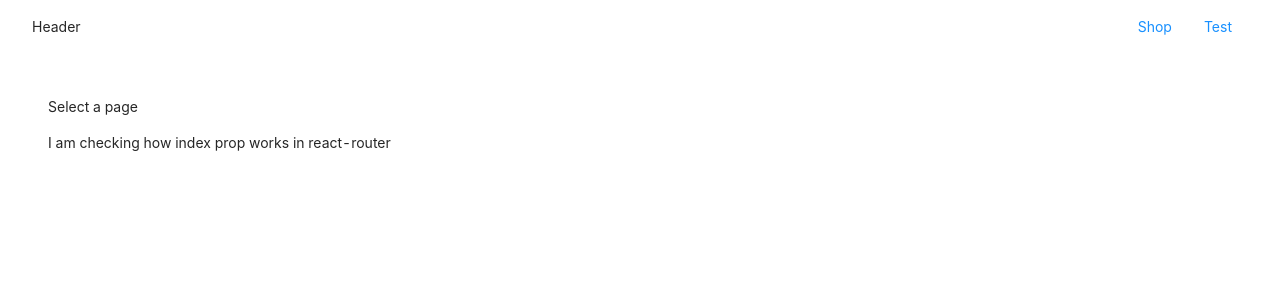
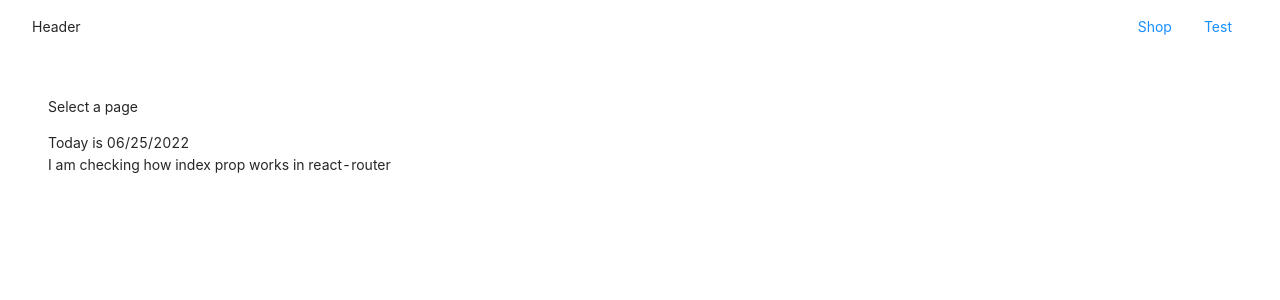
Before and after one commit to Red02Raccoon/shop, a React (Create React App) app: page / in a window 1280 px wide. Shown: the top 300 px of the page. Built offline with nearby package versions, Linux system fonts and the light colour scheme.

Commit message:
create separate component for Home page

```diff
--- a/src/App.tsx
+++ b/src/App.tsx
@@ -1,16 +1,42 @@
-import { Outlet } from 'react-router-dom';
+import { BrowserRouter, Routes, Route } from 'react-router-dom';
+import { FormattedMessage } from 'react-intl';
 
-import { Header } from 'components';
+import { PageNotFound, Shop, Home } from 'pages';
+import { I18nProvider } from 'components';
+
+const locale = 'en';
 
 const App = () => {
     return (
-        <div className="bg-white">
-            <Header />
+        <I18nProvider locale={locale}>
+            <BrowserRouter>
+                <Routes>
+                    <Route path="/" element={<Home />}>
+                        <Route
+                            index
+                            element={
+                                <main style={{ padding: '1rem' }}>
+                                    <p>
+                                        <FormattedMessage id="tr_selectPage" />
+                                    </p>
 
-            <div className="max-w-2xl mx-auto py-16 px-4 sm:py-20 sm:px-6 lg:max-w-7xl lg:px-8">
-                <Outlet />
-            </div>
-        </div>
+                                    <FormattedMessage
+                                        id="tr_myMessage"
+                                        values={{ ts: Date.now() }}
+                                    />
+
+                                    <p>
+                                        <FormattedMessage id="tr_description" />
+                                    </p>
+                                </main>
+                            }
+                        />
+                        <Route path="/shop" element={<Shop />} />
+                    </Route>
+                    <Route path="*" element={<PageNotFound />} />
+                </Routes>
+            </BrowserRouter>
+        </I18nProvider>
     );
 };
 
--- a/src/index.scss
+++ b/src/index.scss
@@ -7,3 +7,7 @@
     display: flex;
     flex-direction: column;
 }
+
+.lang-button {
+    margin-left: auto;
+}
--- a/src/index.tsx
+++ b/src/index.tsx
@@ -1,11 +1,8 @@
 import React from 'react';
 import ReactDOM from 'react-dom/client';
-import { BrowserRouter, Routes, Route } from 'react-router-dom';
 
 import 'antd/dist/antd.css';
 import './index.scss';
-
-import { PageNotFound, Shop } from 'pages';
 
 import App from './App';
 
@@ -13,22 +10,6 @@ const root = ReactDOM.createRoot(document.getElementById('root') as HTMLElement)
 
 root.render(
     <React.StrictMode>
-        <BrowserRouter>
-            <Routes>
-                <Route path="/" element={<App />}>
-                    <Route
-                        index
-                        element={
-                            <main style={{ padding: '1rem' }}>
-                                <p>Select a page</p>
-                                <p>I am checking how index prop works in react-router</p>
-                            </main>
-                        }
-                    />
-                    <Route path="/shop" element={<Shop />} />
-                </Route>
-                <Route path="*" element={<PageNotFound />} />
-            </Routes>
-        </BrowserRouter>
+        <App />
     </React.StrictMode>
 );
--- /dev/null
+++ b/src/pages/Home/Home.tsx
@@ -0,0 +1,17 @@
+import { Outlet } from 'react-router-dom';
+
+import { Header } from 'components';
+
+const Home = () => {
+    return (
+        <div className="bg-white">
+            <Header />
+
+            <div className="max-w-2xl mx-auto py-16 px-4 sm:py-20 sm:px-6 lg:max-w-7xl lg:px-8">
+                <Outlet />
+            </div>
+        </div>
+    );
+};
+
+export default Home;
--- /dev/null
+++ b/src/pages/Home/index.tsx
@@ -0,0 +1 @@
+export { default as Home } from './Home';
--- a/src/pages/index.tsx
+++ b/src/pages/index.tsx
@@ -1,2 +1,3 @@
 export { Shop } from './Shop';
 export { PageNotFound } from './404';
+export { Home } from './Home';
```
